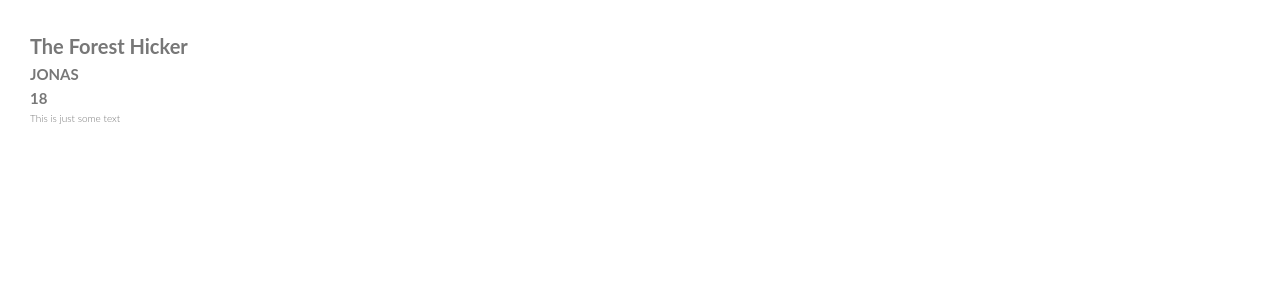
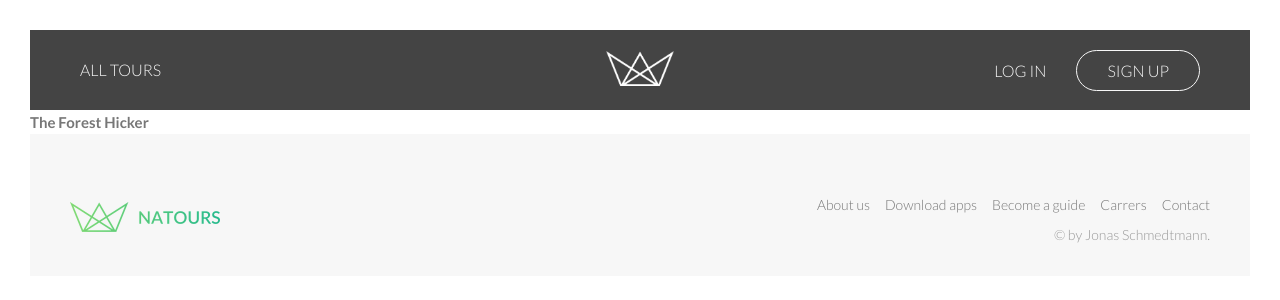
Before and after one commit to abdulragib/Natours-API-, a Node server app: page / in a window 1280 px wide. Shown: the top 300 px of the page. Run offline with Node 20, Linux system fonts and the light colour scheme; some libraries are stand-ins or nearby versions.

Commit message:
header and footer done using pug

```diff
--- a/public/css/style.css
+++ b/public/css/style.css
@@ -36,11 +36,11 @@ body {
   min-height: 100vh;
   display: -webkit-box;
   display: -ms-flexbox;
-  display: flex;
+  display: flex !important;
   -webkit-box-orient: vertical;
   -webkit-box-direction: normal;
   -ms-flex-direction: column;
-  flex-direction: column;
+  flex-direction: column !important;
 }
 
 .main {
@@ -804,6 +804,7 @@ body {
   -webkit-box-pack: justify;
   -ms-flex-pack: justify;
   justify-content: space-between;
+
 }
 @media only screen and (max-width: 50em) {
   .footer {
@@ -830,6 +831,7 @@ body {
   display: -webkit-box;
   display: -ms-flexbox;
   display: flex;
+  justify-content: flex-end;
 }
 .footer__nav li {
   margin-left: 1.5rem;
--- a/views/base.pug
+++ b/views/base.pug
@@ -1,17 +1,41 @@
 doctype html
 html
     head
-        title Natours | #{tour}
+        meta(charset='UTF-8')
+        meta(name='viewport' content='width=device-width, initial-scale=1.0')
+
         link(rel='stylesheet' href='css/style.css')
         link(rel='shortcut icon' type='image/png' href='img/favicon.png')
+        link(rel='stylesheet' href="https://fonts.googleapis.com/css?family=Lato:300,300i,700")
+        title Natours | Exciting tours for adventurous people
 
     body
-        h1= tour
-        //Buffered code
-        h2=user.toUpperCase()
-        //h1 The Park Camper
+        //HEADER
+        header.header
+            nav.nav.nav--tours
+                a.nav__el(href='#') All tours
+            .header__logo
+                img(src='img/logo-white.png',alt='Natours logo')
+            nav.nav.nav--user
+                //- a.nav__el(href='#') My bookings
+                //- a.nav__el(href='#')
+                //-     img.nav__user-img(src='img/iser.jpg' alt='User photo')
+                //-     span Jonas
+                button.nav__el Log in
+                button.nav__el.nav__el--cta Sign up
 
-        //Non buffered code
-        - const x = 9;
-        h2=2*x
-        p This is just some text
+            //Content
+        section.overview
+            h1=tour
+
+            //FOOTER
+            footer.footer
+                .footer__logo
+                    img(src='img/logo-green.png' lat='Natour logo')
+                ul.footer__nav
+                    li: a(href='#') About us
+                    li: a(href='#') Download apps
+                    li: a(href='#') Become a guide
+                    li: a(href='#') Carrers
+                    li: a(href='#') Contact
+                p.footer__copyright &copy; by Jonas Schmedtmann.
```
